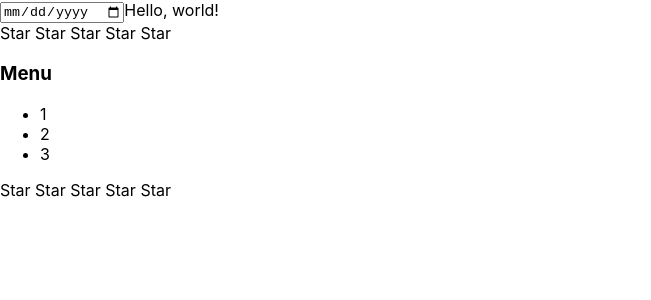
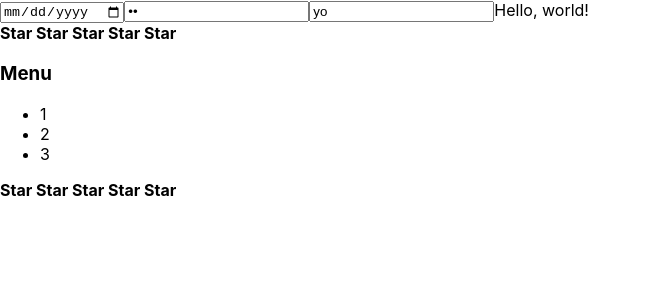
Before and after one commit to Anton-Martynenko/React-prosto, a React (Create React App) app: page / in a window 1280 px wide. Shown: the top 300 px of the page, without its empty margins (0-651 px from the left). Built offline with nearby package versions, Linux system fonts and the light colour scheme.

Commit message:
Star selected

```diff
--- a/src/App.tsx
+++ b/src/App.tsx
@@ -9,6 +9,8 @@ function App() {
     return (
         <div>
             <input type='date'/>
+            <input value='yo' type={'password'}/>
+            <input value='yo'/>
             <AppTitle />
             <Rating />
             <Accordion />
--- a/src/components/Rating/Rating.tsx
+++ b/src/components/Rating/Rating.tsx
@@ -4,18 +4,18 @@ export function Rating() {
     console.log("Rating rendering");
     return (
         <div>
-            <Star/>
-            <Star/>
-            <Star/>
-            <Star/>
-            <Star/>
+            <Star selected={true} />
+            <Star selected={true} />
+            <Star selected={false} />
+            <Star selected={false} />
+            <Star selected={false} />
         </div>
     );
 }
 
-function Star() {
+function Star(props: any) {
     console.log("Star rendering");
     return (
-        <span>Star </span>
+        <span><b>Star </b></span>
     );
 }
```
